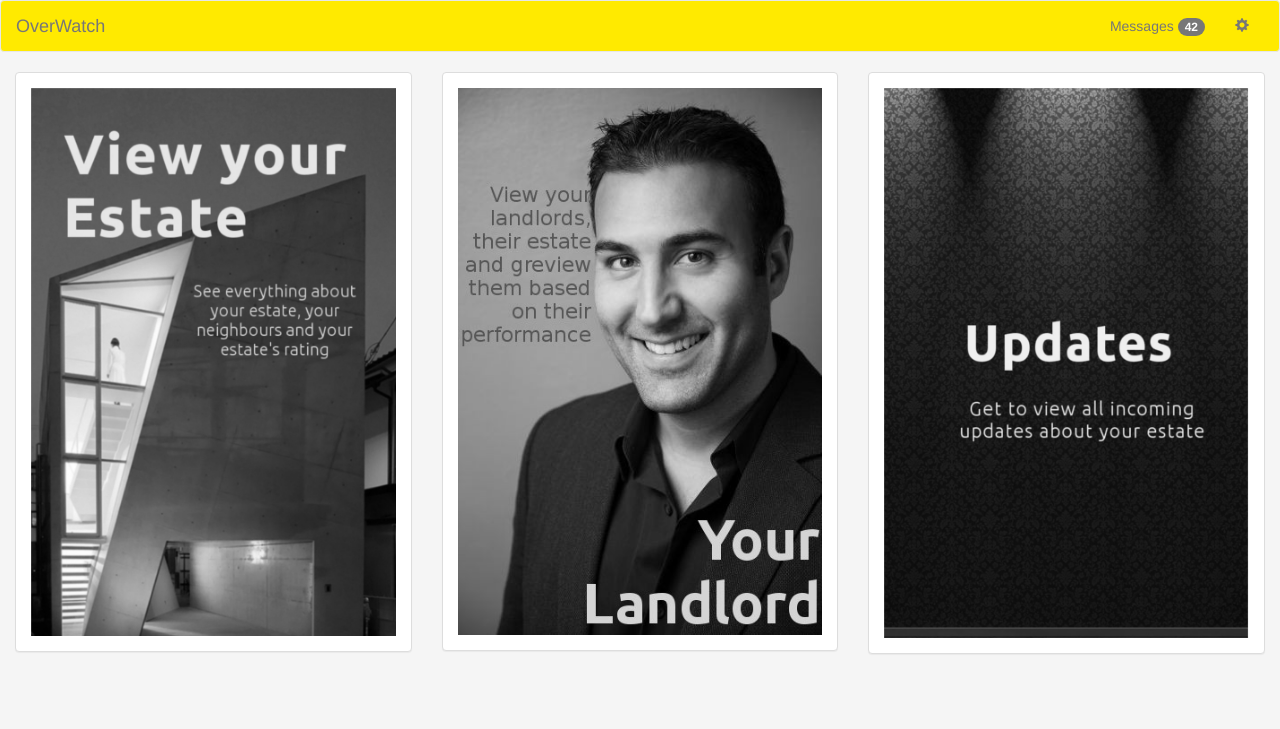
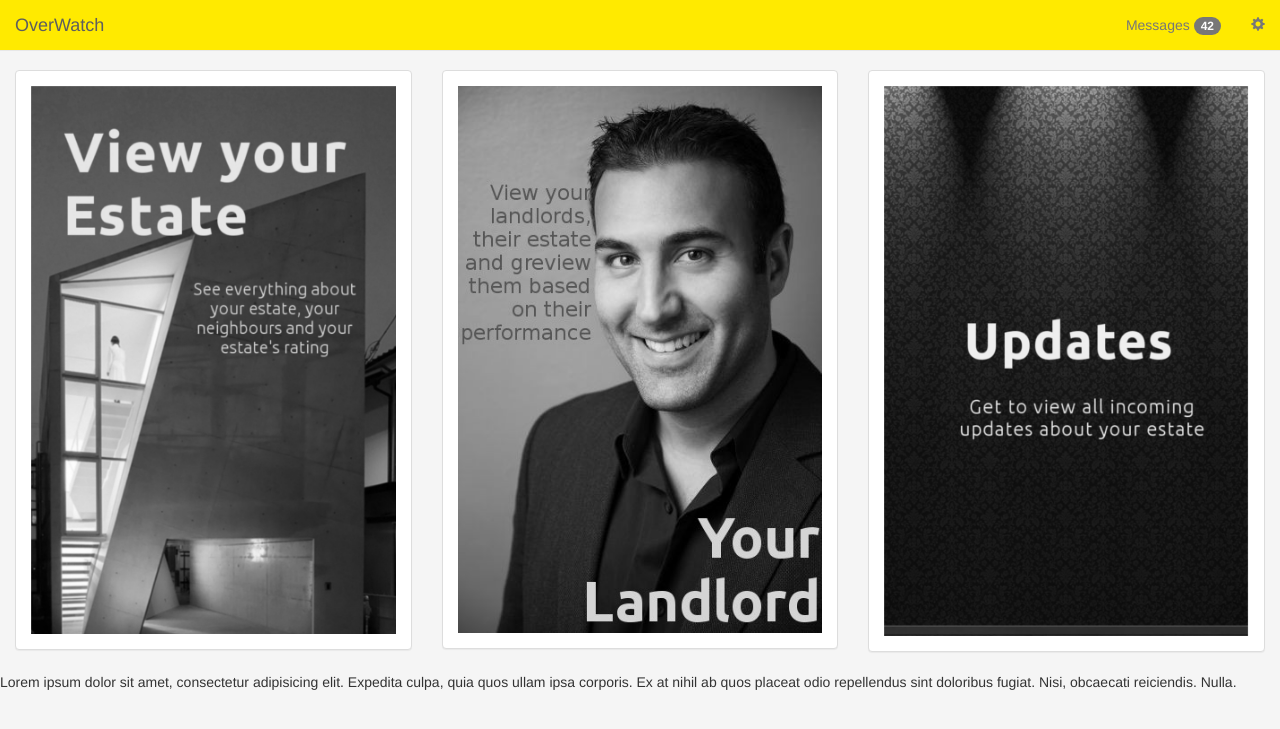
Before and after one commit to briankiragu/overwatch, a PHP site: page /dashboard_tn.php in a window 1280 px wide. Shown: the top 729 px of the page. Run offline with PHP 8.4, Linux system fonts and the light colour scheme.

Commit message:
Changing header

```diff
--- a/css/main.css
+++ b/css/main.css
@@ -1,5 +1,6 @@
 body {
-  background-color: whitesmoke; }
+  background-color: whitesmoke;
+  padding-top: 70px; }
 
 #hero {
   z-index: -50;
--- a/dashboard_tn.php
+++ b/dashboard_tn.php
@@ -23,7 +23,7 @@
 </head>
 <body data-ng-app="overwatch">
 
-  <nav class="navbar navbar-default">
+  <nav class="navbar navbar-default navbar-fixed-top">
     <div class="container-fluid">
     <!-- Brand and toggle get grouped for better mobile display -->
       <div class="navbar-header">
@@ -85,7 +85,7 @@
               <h3 class="panel-title">Your Estate</h3>
             </div> -->
             <div class="panel-body tag-body">
-              <img src="img/tags/estates/14_d.png" alt="Estate" class="img-responsive" />
+              <a href="templates/tenant/myestate.php"><img src="img/tags/estates/14_d.png" alt="Estate" class="img-responsive" /></a>
             </div>
           </div>
         </div>
@@ -96,7 +96,7 @@
               <h3 class="panel-title">Your Landlord</h3>
             </div> -->
             <div class="panel-body tag-body">
-              <img src="img/tags/landlords/landlord4_b.png" alt="Landlord" class="img-responsive" />
+              <a href="templates/tenant/mylandord.php"><img src="img/tags/landlords/landlord4_b.png" alt="Landlord" class="img-responsive" /></a>
             </div>
           </div>
         </div>
@@ -107,10 +107,14 @@
               <h3 class="panel-title">Your Updates</h3>
             </div> -->
             <div class="panel-body tag-body">
-              <img src="img/tags/updates/3_d.png" alt="Updates" class="img-responsive" />
+              <a href="#updates"><img src="img/tags/updates/3_d.png" alt="Updates" class="img-responsive" /></a>
             </div>
           </div>
         </div>
+
+        <section id="updates">
+            Lorem ipsum dolor sit amet, consectetur adipisicing elit. Expedita culpa, quia quos ullam ipsa corporis. Ex at nihil ab quos placeat odio repellendus sint doloribus fugiat. Nisi, obcaecati reiciendis. Nulla.
+        </section>
 
       </div>
     </div>
--- a/scss/main.scss
+++ b/scss/main.scss
@@ -1,5 +1,6 @@
 body {
   background-color: whitesmoke;
+  padding-top: 70px;
 }
 
 #index {
```
Also changed, not shown: 1 other file.
